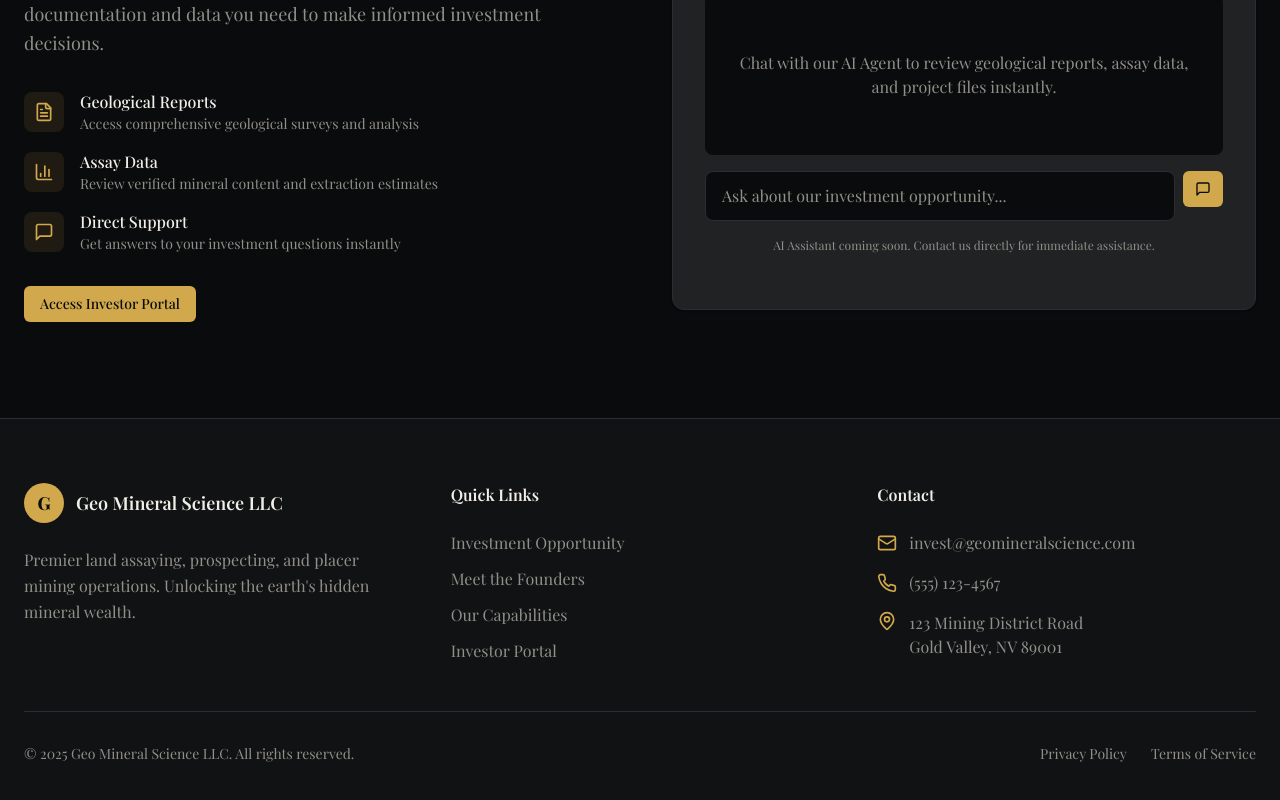
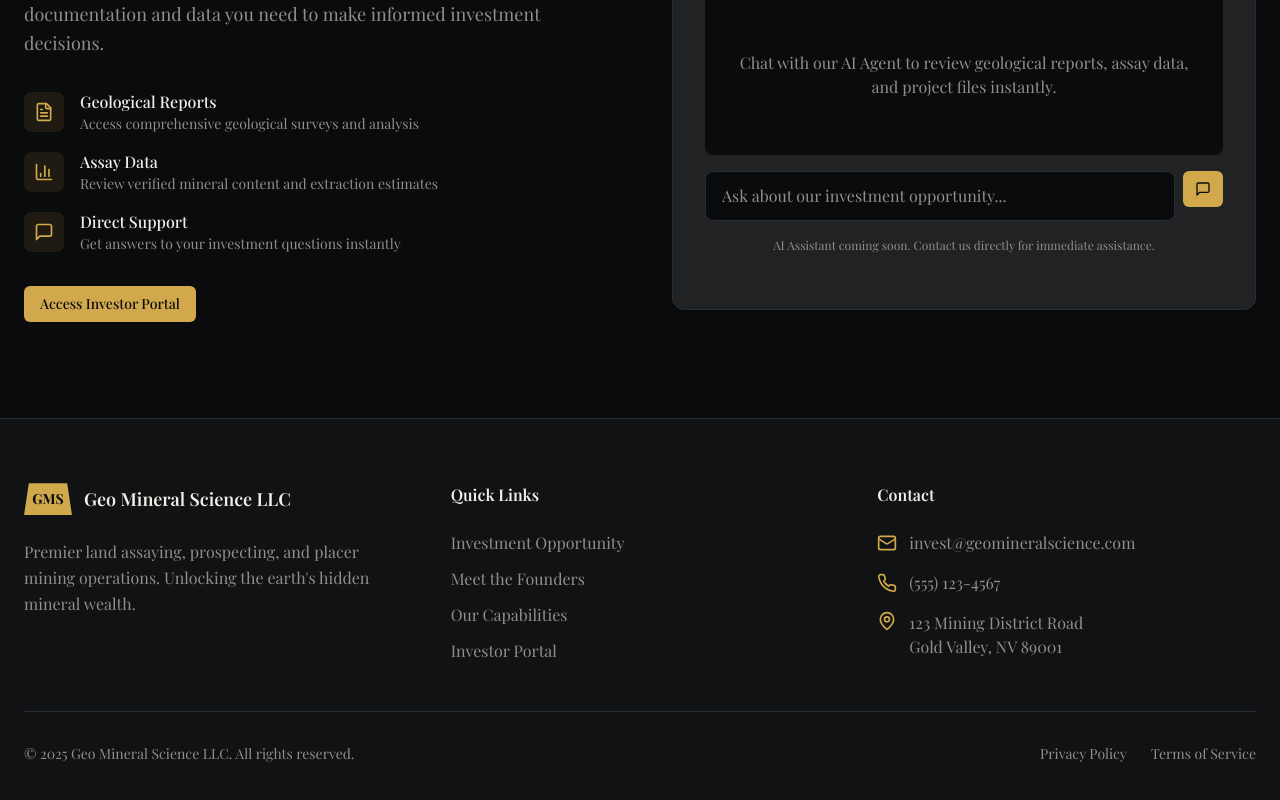
Before and after one commit to eternal8pcurr-lang/GeoMineralScienceWeb, a Next.js app: page / in a window 1280 px wide. Shown: the part 3582-4382 px from the top of the page. Built offline with nearby package versions, Linux system fonts and the light colour scheme; a web font is replaced by a local one.

Commit message:
Update footer logo to match header trapezoidal gold bar design

```diff
--- a/components/footer.tsx
+++ b/components/footer.tsx
@@ -7,8 +7,8 @@ export function Footer() {
         <div className="grid md:grid-cols-3 gap-12 mb-12">
           <div>
             <div className="flex items-center gap-3 mb-6">
-              <div className="w-10 h-10 rounded-full bg-primary flex items-center justify-center">
-                <span className="text-primary-foreground font-bold text-lg">G</span>
+              <div className="w-12 h-8 bg-primary flex items-center justify-center" style={{clipPath: 'polygon(10% 0%, 90% 0%, 100% 100%, 0% 100%)'}}>
+                <span className="text-primary-foreground font-bold text-sm">GMS</span>
               </div>
               <span className="text-foreground font-semibold text-lg">Geo Mineral Science LLC</span>
             </div>
```
